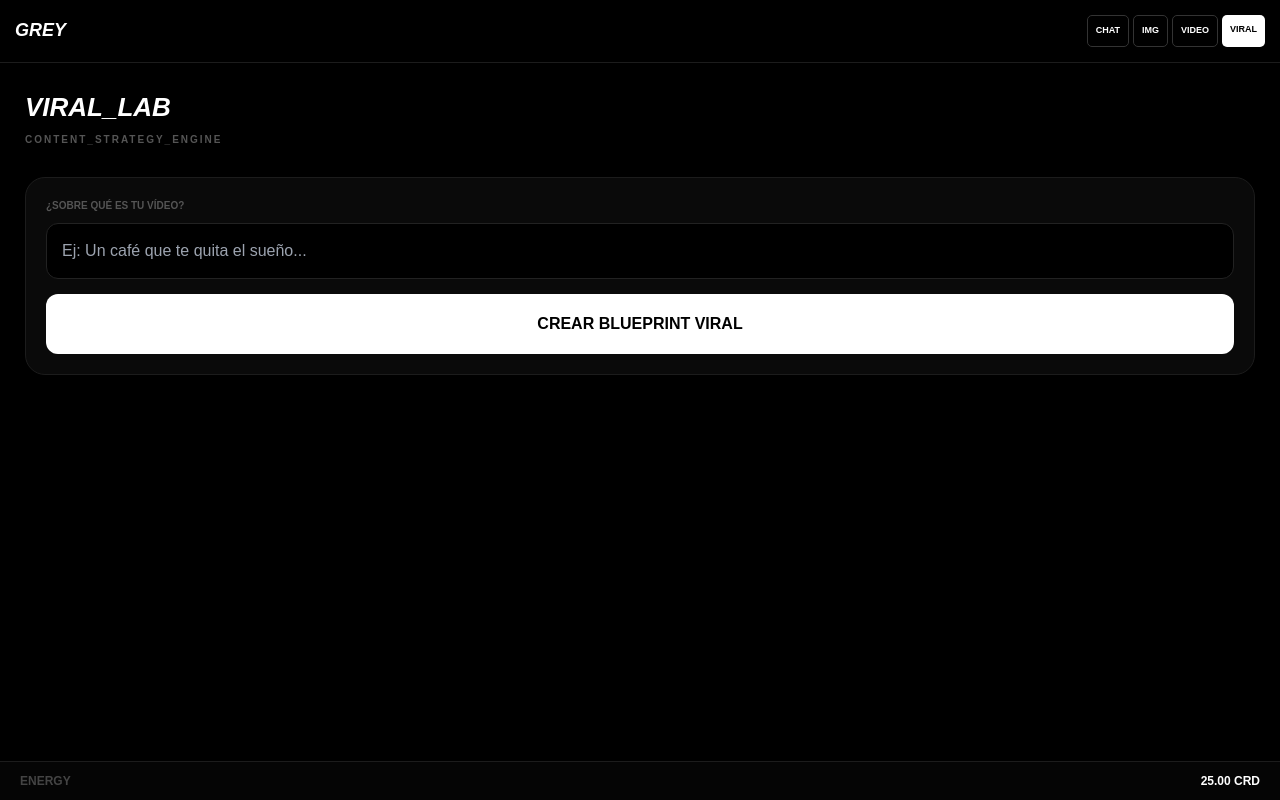
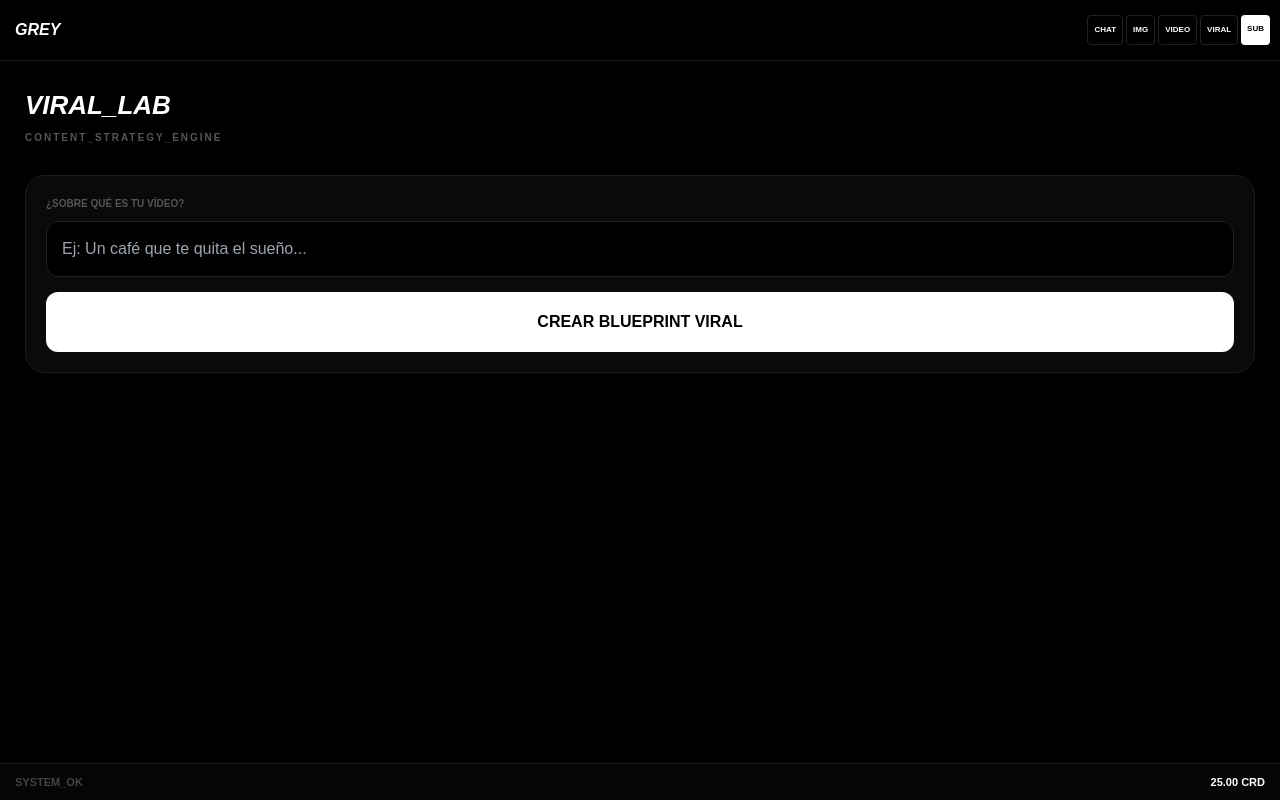
Before and after one commit to capitamweed1205-pixel/grey-ia, a Next.js app: page /viral in a window 1280 px wide. Built offline with nearby package versions, Linux system fonts and the light colour scheme.

Commit message:
Refactor layout styles and update header/footer content

```diff
--- a/app/(dashboard)/layout.tsx
+++ b/app/(dashboard)/layout.tsx
@@ -4,18 +4,19 @@ import Link from 'next/link';
 export default function DashLayout({ children }: { children: React.ReactNode }) {
   return (
     <div style={{ display: 'flex', flexDirection: 'column', height: '100vh', backgroundColor: '#000', color: '#fff', fontFamily: 'sans-serif' }}>
-      <header style={{ display: 'flex', justifyContent: 'space-between', alignItems: 'center', padding: '15px', borderBottom: '1px solid #1c1c1c', backgroundColor: '#000', position: 'sticky', top: 0, zIndex: 10 }}>
-        <div style={{ fontSize: '18px', fontWeight: '900', fontStyle: 'italic' }}>GREY</div>
-        <div style={{ display: 'flex', gap: '4px' }}>
-          <Link href="/chat" style={{ color: '#fff', textDecoration: 'none', fontSize: '9px', fontWeight: 'bold', padding: '8px', border: '1px solid #333', borderRadius: '5px' }}>CHAT</Link>
-          <Link href="/images" style={{ color: '#fff', textDecoration: 'none', fontSize: '9px', fontWeight: 'bold', padding: '8px', border: '1px solid #333', borderRadius: '5px' }}>IMG</Link>
-          <Link href="/video" style={{ color: '#fff', textDecoration: 'none', fontSize: '9px', fontWeight: 'bold', padding: '8px', border: '1px solid #333', borderRadius: '5px' }}>VIDEO</Link>
-          <Link href="/viral" style={{ color: '#000', textDecoration: 'none', fontSize: '9px', fontWeight: 'bold', padding: '8px', backgroundColor: '#fff', borderRadius: '5px' }}>VIRAL</Link>
+      <header style={{ display: 'flex', justifyContent: 'space-between', alignItems: 'center', padding: '15px 10px', borderBottom: '1px solid #1c1c1c', backgroundColor: '#000', position: 'sticky', top: 0, zIndex: 10 }}>
+        <div style={{ fontSize: '16px', fontWeight: '900', fontStyle: 'italic', paddingLeft: '5px' }}>GREY</div>
+        <div style={{ display: 'flex', gap: '3px' }}>
+          <Link href="/chat" style={{ color: '#fff', textDecoration: 'none', fontSize: '8px', fontWeight: 'bold', padding: '8px 6px', border: '1px solid #222', borderRadius: '4px' }}>CHAT</Link>
+          <Link href="/images" style={{ color: '#fff', textDecoration: 'none', fontSize: '8px', fontWeight: 'bold', padding: '8px 6px', border: '1px solid #222', borderRadius: '4px' }}>IMG</Link>
+          <Link href="/video" style={{ color: '#fff', textDecoration: 'none', fontSize: '8px', fontWeight: 'bold', padding: '8px 6px', border: '1px solid #222', borderRadius: '4px' }}>VIDEO</Link>
+          <Link href="/viral" style={{ color: '#fff', textDecoration: 'none', fontSize: '8px', fontWeight: 'bold', padding: '8px 6px', border: '1px solid #222', borderRadius: '4px' }}>VIRAL</Link>
+          <Link href="/subtitles" style={{ color: '#000', textDecoration: 'none', fontSize: '8px', fontWeight: 'bold', padding: '8px 6px', backgroundColor: '#fff', borderRadius: '4px' }}>SUB</Link>
         </div>
       </header>
       <main style={{ flex: 1, overflowY: 'auto' }}>{children}</main>
-      <footer style={{ padding: '10px 20px', backgroundColor: '#050505', borderTop: '1px solid #1c1c1c', display: 'flex', justifyContent: 'space-between', alignItems: 'center', fontSize: '12px' }}>
-        <span style={{ color: '#444', fontWeight: 'bold' }}>ENERGY</span>
+      <footer style={{ padding: '10px 15px', backgroundColor: '#050505', borderTop: '1px solid #1c1c1c', display: 'flex', justifyContent: 'space-between', alignItems: 'center', fontSize: '11px' }}>
+        <span style={{ color: '#444', fontWeight: 'bold' }}>SYSTEM_OK</span>
         <span style={{ fontWeight: '900' }}>25.00 CRD</span>
       </footer>
     </div>
```
